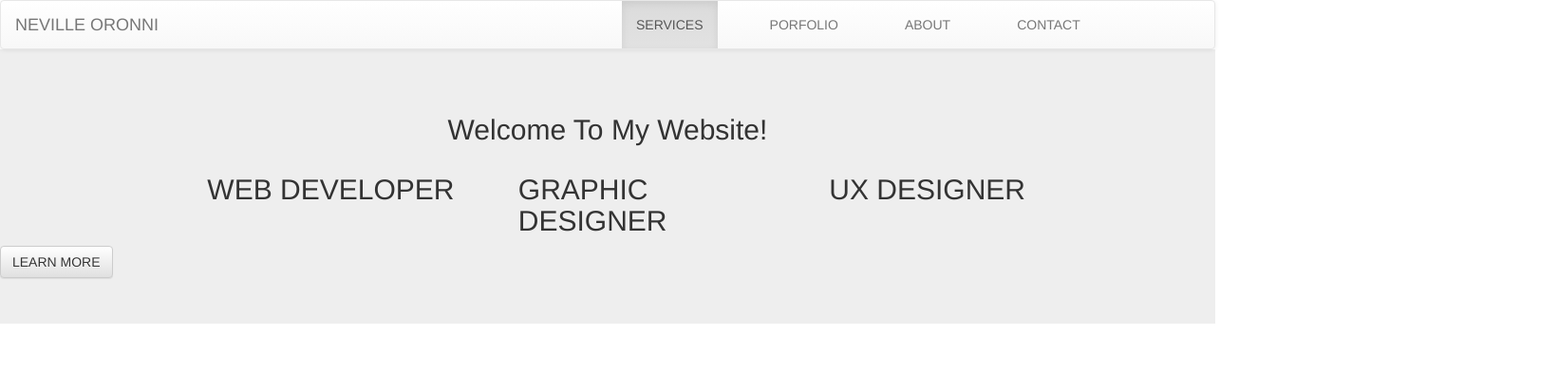
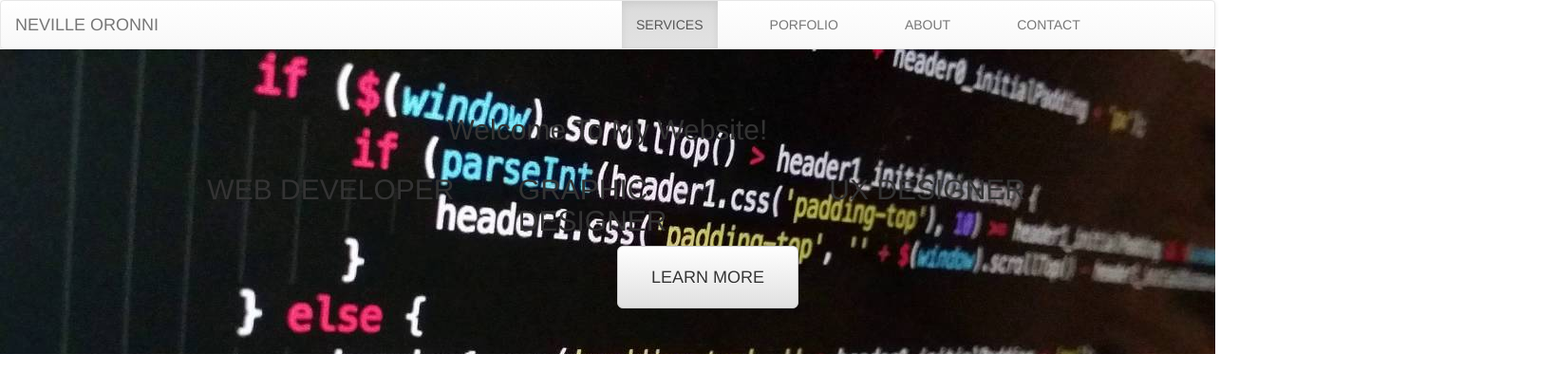
Before and after one commit to nevooronni/nevooronni.github.io, a plain HTML site: page index.html in a window 1280 px wide. Shown: the whole page at 95% size, 1641 px wide, since content can reach past the window. Drawn offline with nearby package versions, Linux system fonts and the light colour scheme.

Commit message:
added jumbotron image

```diff
--- a/css/style.css
+++ b/css/style.css
@@ -13,3 +13,14 @@
 #center {
   text-align: center;
 }
+
+#button {
+  text-align: center;
+  padding: 20px 35px 20px 35px;
+  margin: 0 800px 0 650px;
+}
+
+#image {
+  background-image: url("../img/code3.jpg");
+  background-size: cover;
+}
--- a/index.html
+++ b/index.html
@@ -36,7 +36,7 @@
 
     <!--Jumbotron section-->
     <div class="containter-fluid" id="margintop">
-      <div class="jumbotron">
+      <div class="jumbotron" id="image">
           <h2 id="center">Welcome To My Website!</h2>
         <div class="row">
           <div class="col-md-2"></div>
@@ -45,7 +45,7 @@
             <h2 class="col-md-3">UX DESIGNER</h2>
           <div class="col-md-1"></div>
         </div>
-        <button type="button" class="btn btn-default">LEARN MORE</button>
+        <button type="button" class="btn btn-default btn-lg" id="button">LEARN MORE</button>
       </div>
     </div>
 
```
